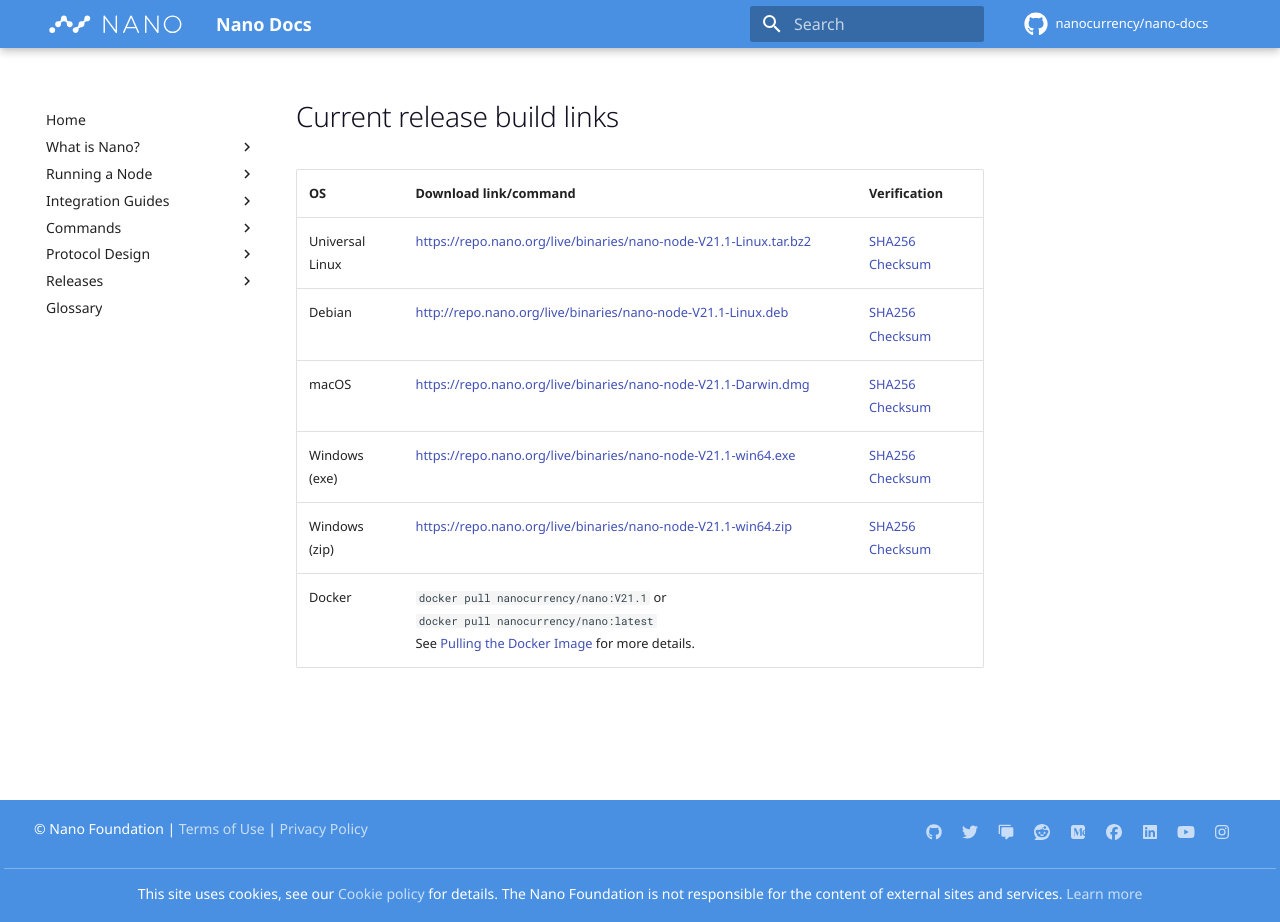
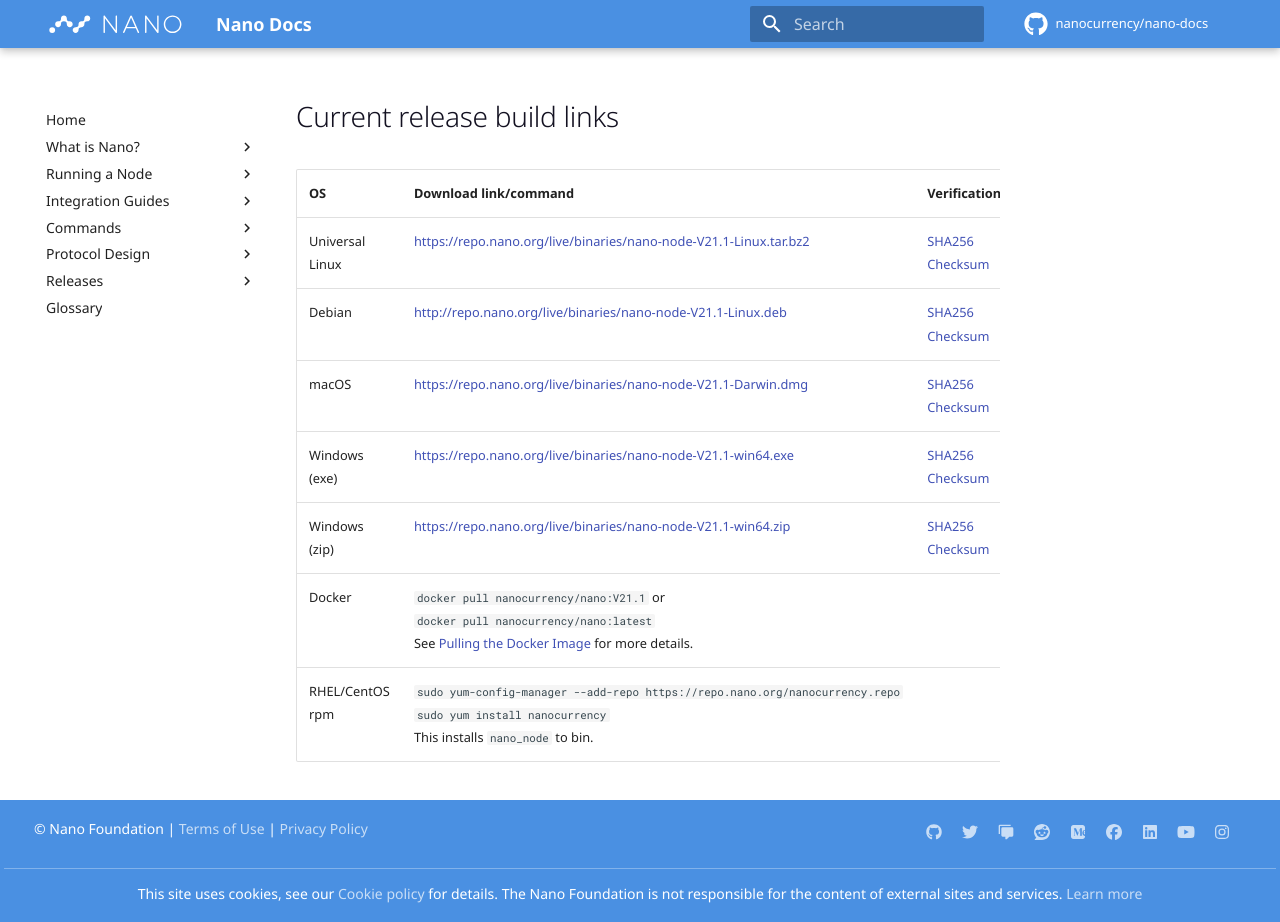
Before and after one commit to nanocurrency/nano-docs, an MkDocs documentation site: the page built from docs/snippets/current-release-build-links.md, in a window 1280 px wide and 922 px high. Built offline with MkDocs 1.6.1 and Material for MkDocs 9.7.7, drawn with Linux system fonts in a browser that asks for light colours; comment, search, counter and statistics services are not loaded.

Commit message:
Add rpm build instructions back to current builds snippet

```diff
--- a/docs/snippets/current-release-build-links.md
+++ b/docs/snippets/current-release-build-links.md
@@ -6,3 +6,4 @@
 | Windows (exe) | https://repo.nano.org/live/binaries/nano-node-V21.1-win64.exe | [SHA256 Checksum](https://repo.nano.org/live/binaries/nano-node-V21.1-win64.exe.sha256) |
 | Windows (zip) | https://repo.nano.org/live/binaries/nano-node-V21.1-win64.zip | [SHA256 Checksum](https://repo.nano.org/live/binaries/nano-node-V21.1-win64.zip.sha256) |
 | Docker | `docker pull nanocurrency/nano:V21.1` or `docker pull nanocurrency/nano:latest`<br />See [Pulling the Docker Image](/running-a-node/node-setup/#pulling-the-docker-image) for more details. | |
+| RHEL/CentOS rpm | `sudo yum-config-manager --add-repo https://repo.nano.org/nanocurrency.repo`<br />`sudo yum install nanocurrency`<br />This installs `nano_node` to bin. | |
```
